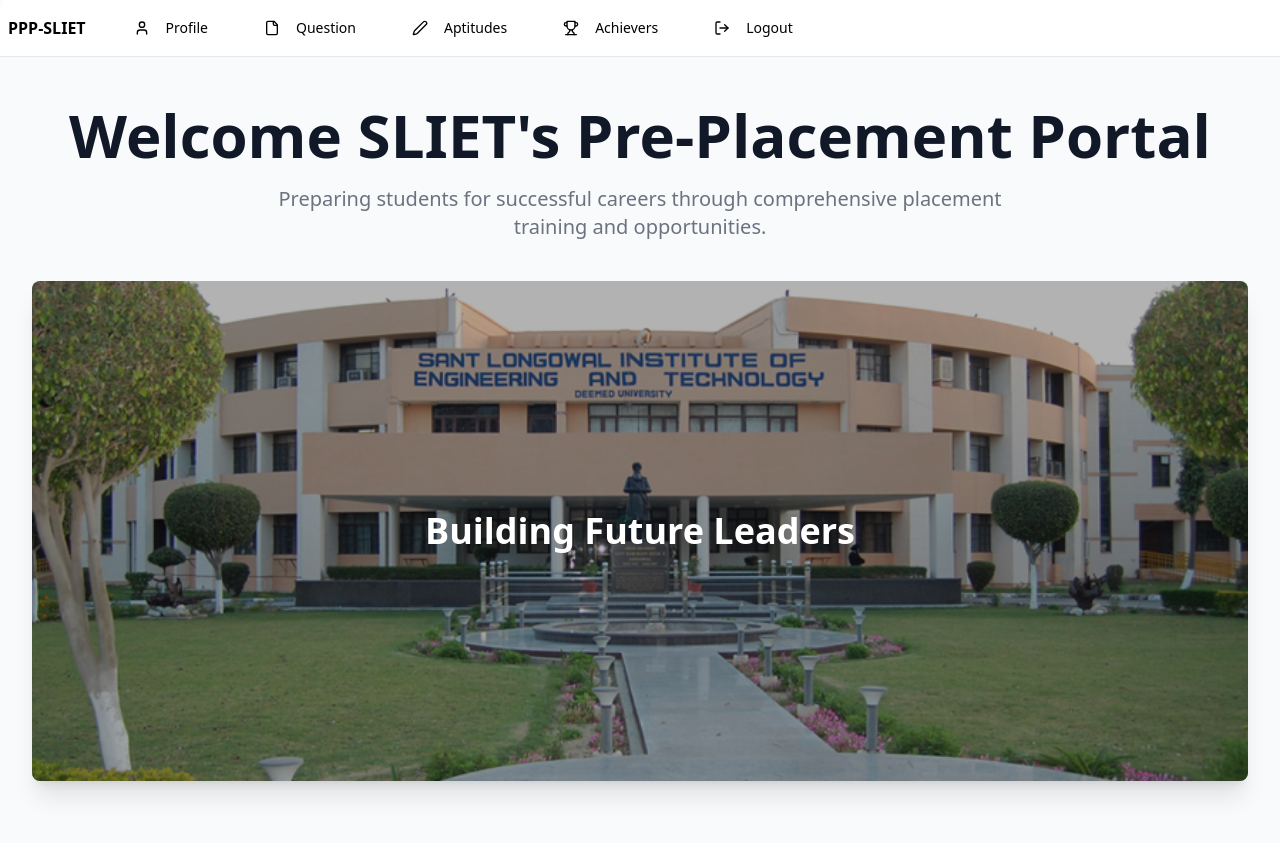
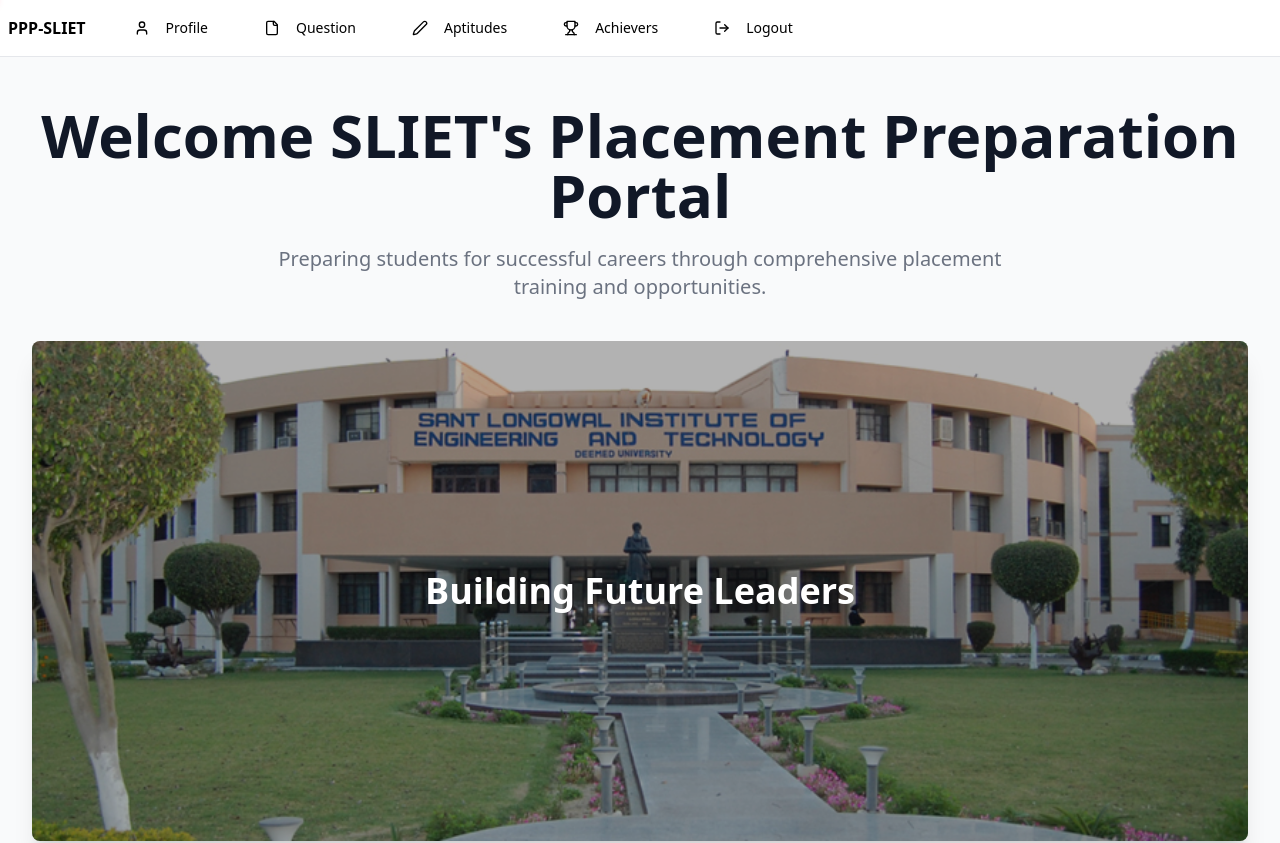
Before and after one commit to aphsavii/ppp-client, a React (Vite) app: page / in a window 1280 px wide. Shown: the top 843 px of the page. Built offline with nearby package versions, Linux system fonts and the light colour scheme; sample sign-in values are in the browser's storage.

Commit message:
fix homepage

```diff
--- a/src/pages/Home/index.tsx
+++ b/src/pages/Home/index.tsx
@@ -9,7 +9,7 @@ function Home() {
       <div className="max-w-7xl mx-auto">
         <div className="text-center">
           <h1 className="text-4xl font-bold text-gray-900 dark:text-white sm:text-5xl md:text-6xl">
-            Welcome SLIET's Pre-Placement Portal
+            Welcome SLIET's Placement Preparation Portal
           </h1>
           <p className="mt-3 max-w-md mx-auto text-base text-gray-500 dark:text-gray-400 sm:text-lg md:mt-5 md:text-xl md:max-w-3xl">
             Preparing students for successful careers through comprehensive
```
